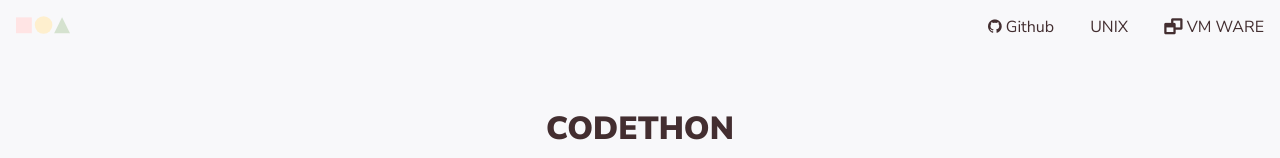
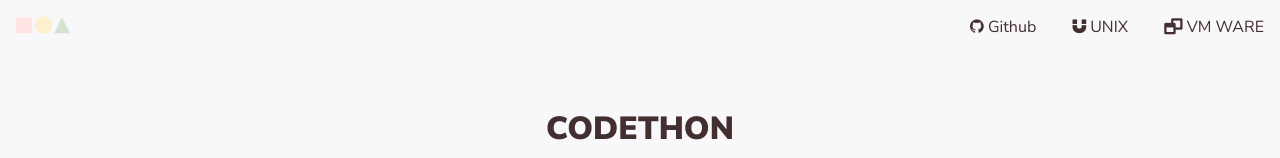
Before and after one commit to Harishmamidi/Codethon, a plain HTML site: page index.html in a window 1280 px wide. Shown: the top 158 px of the page. Drawn offline with nearby package versions, Linux system fonts and the light colour scheme.

Commit message:
codethon

```diff
--- a/index.html
+++ b/index.html
@@ -17,7 +17,7 @@
       <div class="logo"></div>
       <ul class="menu">
               <li class="menu__item"><a href="https://github.com/Harishmamidi" class="link link--dark" target="_blank"><i class="fa fa-github"></i> Github</a></li>
-              <li class="menu__item"><a href="https://www.dropbox.com/s/i2vigbt50ge81wp/sol.iso?dl=0" target="_blank"></i> UNIX</a></li>
+              <li class="menu__item"><a href="https://www.dropbox.com/s/i2vigbt50ge81wp/sol.iso?dl=0" target="_blank"><i class="fa fa-magnet"></i> UNIX</a></li>
               <li class="menu__item"><a href="https://www.dropbox.com/s/5irqz19k5yf703j/vm.zip?dl=0" target="_blanks"><i class="fa fa-window-restore"></i> VM WARE</a></li>
       </ul>
     </nav>
```
